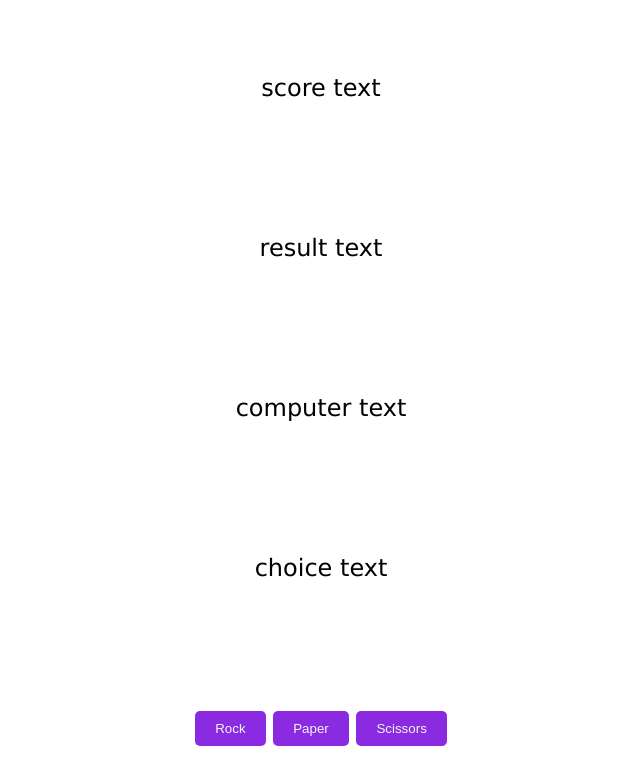
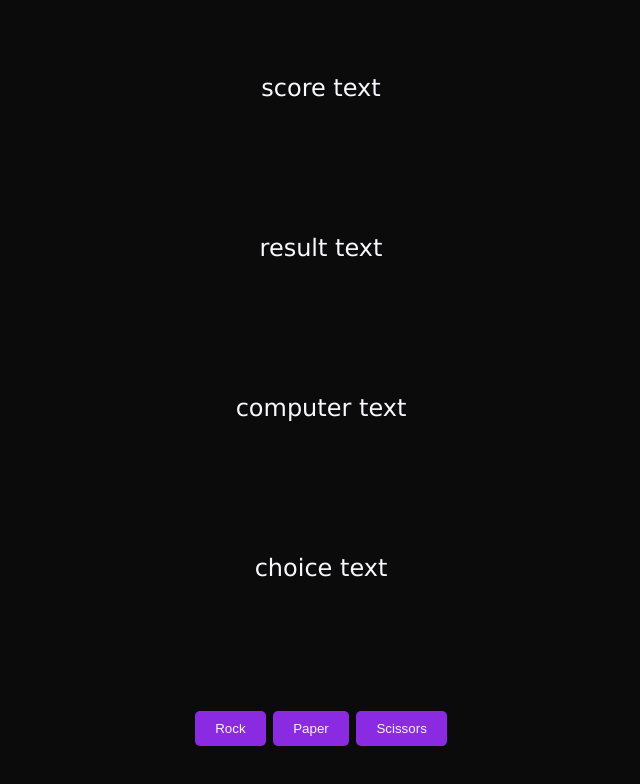
Before and after one commit to textencoder/rock-paper-scissors, a plain HTML site: page index.html in a window 1280 px wide. Shown: the whole page, without its empty margins (319-959 px from the left). Drawn offline with Linux system fonts and the light colour scheme.

Commit message:
Dark mode

```diff
--- a/styles.css
+++ b/styles.css
@@ -2,6 +2,7 @@ html {
     overflow-y: hidden;
     margin: 0;
     padding: 0;
+    background-color: rgb(11, 11, 11);
 }
 
 #container {
@@ -31,4 +32,5 @@ button:hover {
 div {
     font-size: 1.5rem;
     font-family: Verdana, Geneva, Tahoma, sans-serif;
+    color:ghostwhite;
 }
```
